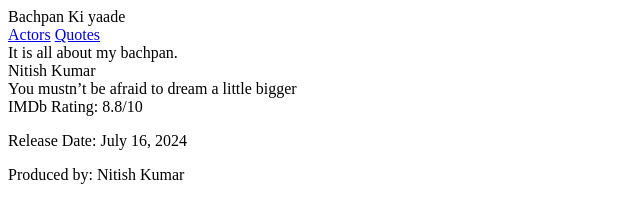
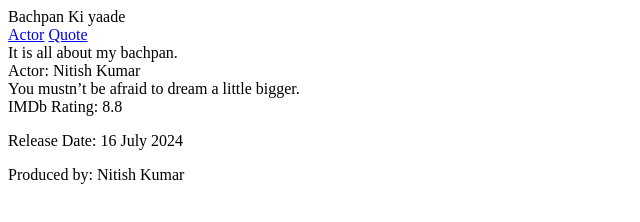
Before and after one commit to acciojob/semantic-imdb-NitishKumar345, a website: page main.html in a window 1280 px wide. Shown: the full height of the page, 0-640 px from the left. Drawn offline with Linux system fonts and the light colour scheme.

Commit message:
created a submission

```diff
--- a/main.html
+++ b/main.html
@@ -13,21 +13,21 @@
   </header>
 
   <nav>
-    <a href="#actor" id="nav-actor">Actors</a>
-    <a href="#quote" id="nav-quote">Quotes</a>
+    <a href="#actor" id="nav-actor">Actor</a>
+    <a href="#quote" id="nav-quote">Quote</a>
   </nav>
 <summary>
 	It is all about my bachpan.
 </summary>
 
-    <section id="actor"> Nitish Kumar</section>
+    <section id="actor">Actor: Nitish Kumar</section>
 
-    <section id="quote">You mustn’t be afraid to dream a little bigger</section>
+    <section id="quote">You mustn’t be afraid to dream a little bigger.</section>
 
 
   <aside>
-     IMDb Rating:  8.8/10</p>
-     Release Date: July 16, 2024</p>
+     IMDb Rating:  8.8</p>
+     Release Date: 16 July 2024</p>
   </aside>
 
   <footer>
```
